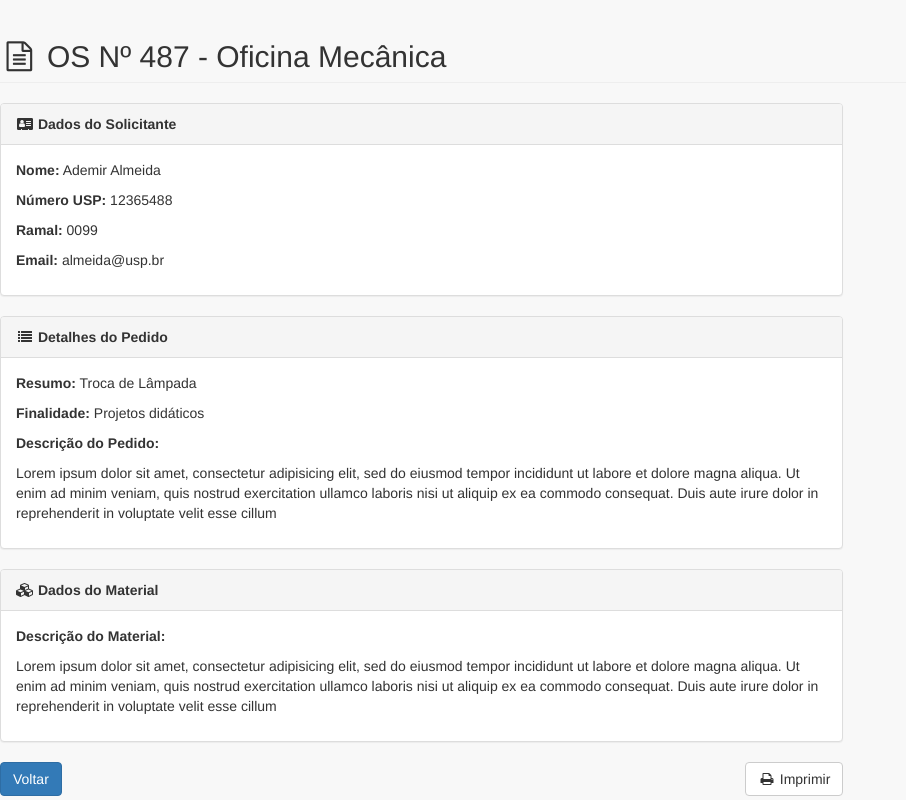
After one commit to df-ffclrp/SisDF, a PHP site: the page made by www/application/views/info_chamado.php in a window 1280 px wide. The commit adds this page. Shown: the whole page, without its empty margins (0-906 px from the left). Run offline with PHP 8.4, Linux system fonts and the light colour scheme; the template is opened without the code that fills it, so the values that code supplies are empty; some libraries are stand-ins or nearby versions.

Commit message:
Protótipo - Listar Chamado Individual
Página com as informações de um chamado aberto

```diff
--- /dev/null
+++ b/www/application/views/info_chamado.php
@@ -0,0 +1,82 @@
+
+<div class="row">
+    <div class="col-lg-12">
+        <h2 class="page-header">
+            <i class="fa fa-file-text-o fa-fw"></i>
+            OS Nº 487 - Oficina Mecânica
+        </h2>
+    </div>
+    <!-- /.col-lg-12 -->
+</div>
+
+<!--Form-->
+<div class="row">
+
+
+    <div class="col-lg-8">
+
+        <!--Dados do Solicitante-->
+        <div class="panel panel-default">
+            <div class="panel-heading">
+                <strong> <i class="fa fa-address-card fa-fw"></i> Dados do Solicitante</strong>
+            </div>
+
+            <div class="panel-body">
+                <p> <strong>Nome:</strong> Ademir Almeida </p>
+                <p> <strong>Número USP:</strong> 12365488 </p>
+                <p> <strong>Ramal:</strong> 0099 </p>
+                <p> <strong>Email:</strong> almeida@usp.br </p>
+            </div>
+        </div>
+
+        <!--Detalhes do Pedido-->
+        <div class="panel panel-default">
+            <div class="panel-heading">
+                <strong> <i class="fa fa-list fa-fw"></i> Detalhes do Pedido</strong>
+            </div>
+
+            <div class="panel-body">
+                <p> <strong>Resumo:</strong> Troca de Lâmpada </p>
+                <p> <strong>Finalidade:</strong> Projetos didáticos </p>
+                <p> <strong>Descrição do Pedido:</strong> </p>
+                <p>
+                    Lorem ipsum dolor sit amet, consectetur adipisicing elit, sed do
+                    eiusmod tempor incididunt ut labore et dolore magna aliqua.
+                    Ut enim ad minim veniam, quis nostrud exercitation ullamco
+                    laboris nisi ut aliquip ex ea commodo consequat. Duis aute
+                    irure dolor in reprehenderit in voluptate velit esse cillum
+                </p>
+
+            </div>
+        </div>
+
+        <!--Dados do Material-->
+        <div class="panel panel-default">
+            <div class="panel-heading">
+                <strong> <i class="fa fa-cubes fa-fw"></i> Dados do Material</strong>
+            </div>
+
+            <div class="panel-body">
+               <p> <strong>Descrição do Material:</strong> </p>
+                <p>
+                    Lorem ipsum dolor sit amet, consectetur adipisicing elit, sed do
+                    eiusmod tempor incididunt ut labore et dolore magna aliqua.
+                    Ut enim ad minim veniam, quis nostrud exercitation ullamco
+                    laboris nisi ut aliquip ex ea commodo consequat. Duis aute
+                    irure dolor in reprehenderit in voluptate velit esse cillum
+                </p>
+            </div>
+        </div>
+
+
+        <button type="submit" class="btn btn-primary">Voltar</button>
+        <button class="btn btn-default pull-right">
+            <i class="fa fa-print fa-fw"></i>
+            Imprimir
+        </button>
+
+
+
+    </div>
+</div>
+<!-- END Form-->
--- a/www/application/views/templates/principal.php
+++ b/www/application/views/templates/principal.php
@@ -100,6 +100,11 @@
                                     Cadastrar Ponto
                                 </a>
                             </li>
+                            <li>
+                                <a href="<?= base_url(); ?>prototipo/ver_chamado"><i class="fa fa-file-text-o fa-fw"></i>
+                                    Chamado Individual
+                                </a>
+                            </li>
 
                         </ul>
                     </div>
```
Also changed, not shown: www/application/controllers/Prototipo.php (+11 -0 lines).
